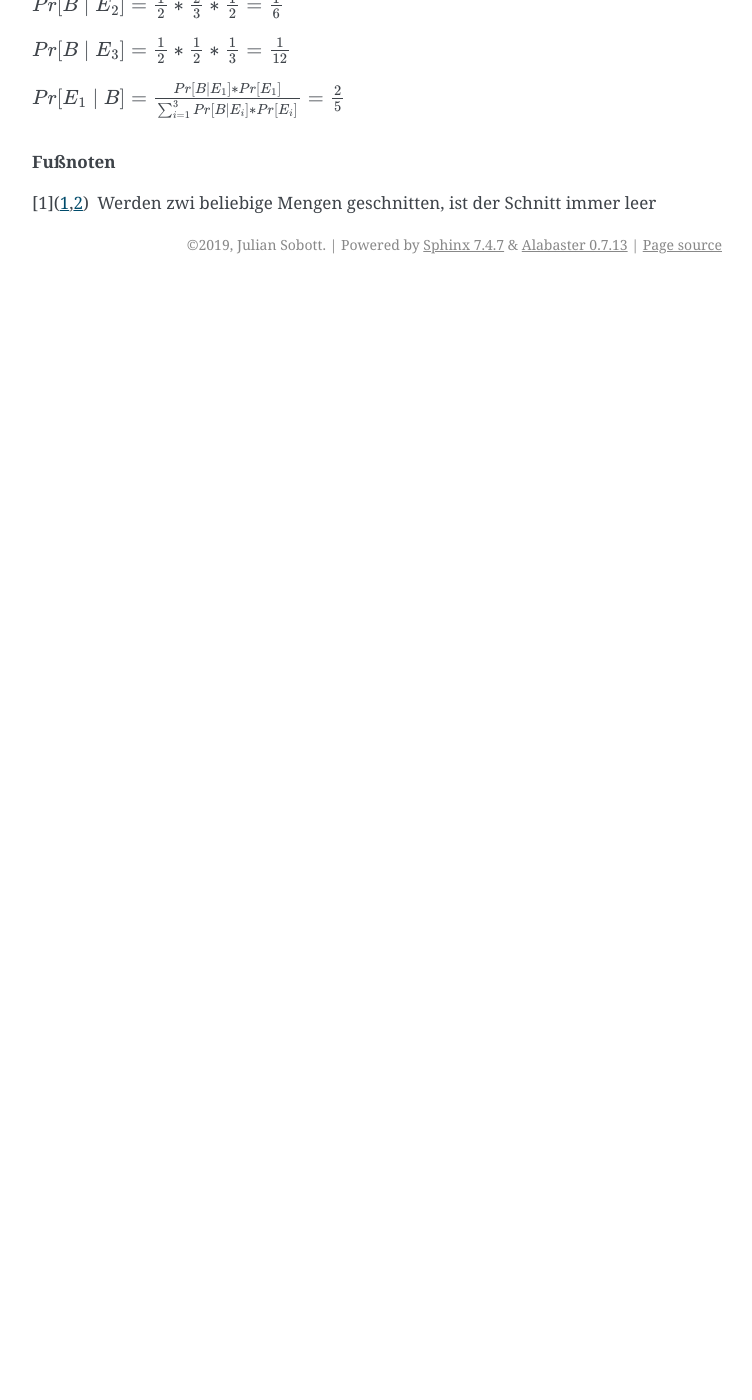
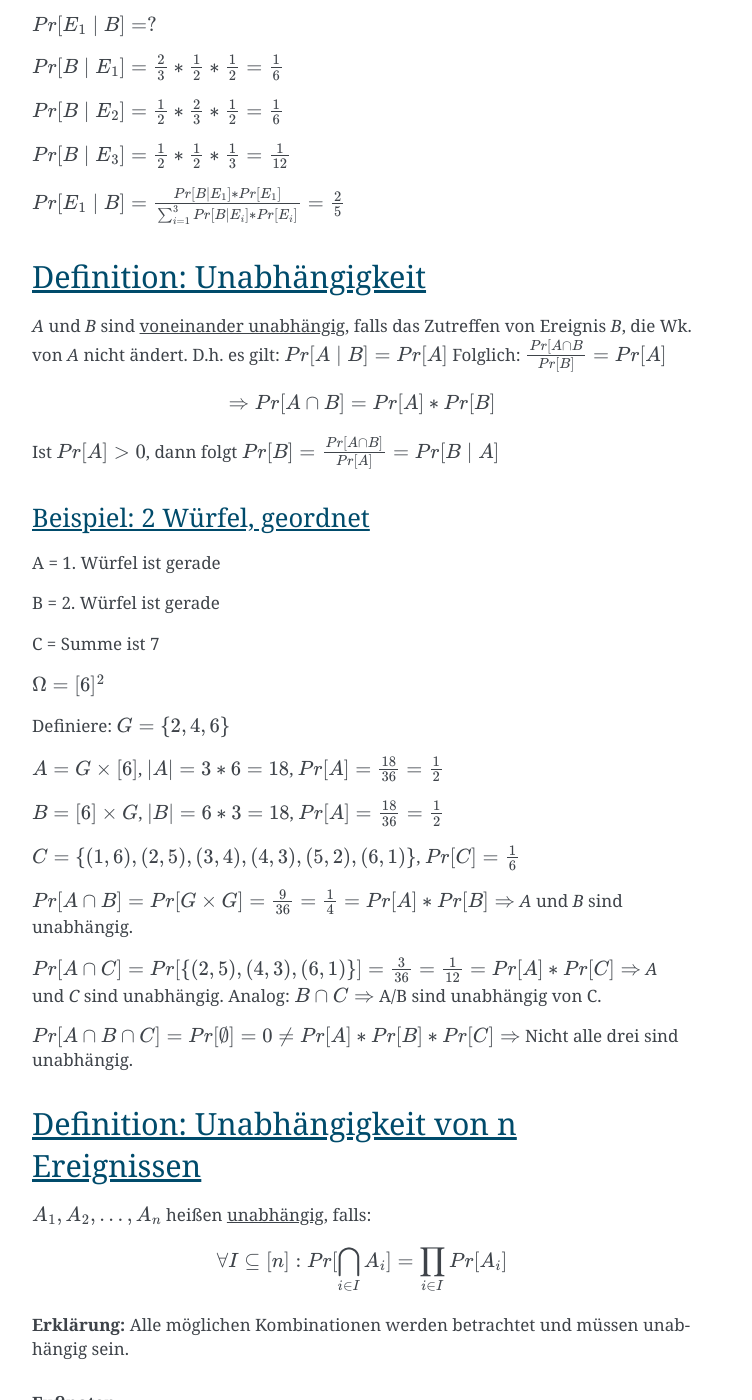
Before and after one commit to JulianSobott/Informatik-Studium, a Sphinx documentation site: the page built from source/wahrscheinlichkeitstheorie_und_statistik/02_bedingte_wahrscheinlichkeiten.rst, in a window 1280 px wide and 1400 px high, scrolled down 5039 px. Shown: the whole window, without its empty margins (388-1140 px from the left). Built offline with Sphinx 7.4.7, drawn with Linux system fonts in a browser that asks for light colours; before the commit the page ends 5323 px from its top, so only the background shows below that; some of the changed text lies outside the part shown.

Commit message:
Add Unabhängigkeit (WT: 03.04.2019)

```diff
--- a/source/wahrscheinlichkeitstheorie_und_statistik/02_bedingte_wahrscheinlichkeiten.rst
+++ b/source/wahrscheinlichkeitstheorie_und_statistik/02_bedingte_wahrscheinlichkeiten.rst
@@ -228,6 +228,52 @@ Frage: Wie groß ist die Wk., dass Münze 1 die gefälschte Münze ist?
 :math:`Pr[E_1\mid B]=\frac{Pr[B\mid E_1]*Pr[E_1]}{\sum_{i=1}^3 Pr[B\mid E_i]*Pr[E_i]} = \frac{2}{5}`
 
 
+Definition: Unabhängigkeit
+****************************
+
+`A` und `B` sind :def:`voneinander unabhängig`, falls das Zutreffen von Ereignis `B`, die Wk. von `A` nicht ändert.
+D.h. es gilt: :math:`Pr[A\mid B] = Pr[A]` Folglich: :math:`\frac{Pr[A\cap B}{Pr[B]}=Pr[A]`
+
+.. math:: \Rightarrow Pr[A\cap B]=Pr[A]*Pr[B]
+
+Ist :math:`Pr[A]>0`, dann folgt :math:`Pr[B]=\frac{Pr[A\cap B]}{Pr[A]}=Pr[B\mid A]`
+
+
+Beispiel: 2 Würfel, geordnet
+^^^^^^^^^^^^^^^^^^^^^^^^^^^^^^
+
+A = 1. Würfel ist gerade
+
+B = 2. Würfel ist gerade
+
+C = Summe ist 7
+
+:math:`\Omega = [6]^2`
+
+Definiere: :math:`G=\{2,4,6\}`
+
+:math:`A=G\times [6]`, :math:`\vert A\vert=3*6=18`, :math:`Pr[A]=\frac{18}{36}=\frac{1}{2}`
+
+:math:`B=[6]\times G`, :math:`\vert B\vert=6*3=18`, :math:`Pr[A]=\frac{18}{36}=\frac{1}{2}`
+
+:math:`C=\{(1,6),(2,5),(3,4),(4,3),(5,2),(6,1)\}`, :math:`Pr[C]=\frac{1}{6}`
+
+:math:`Pr[A\cap B]=Pr[G\times G]=\frac{9}{36}=\frac{1}{4}=Pr[A]*Pr[B]\Rightarrow` `A` und `B` sind unabhängig.
+
+:math:`Pr[A\cap C]=Pr[\{(2,5), (4,3), (6,1)\}]=\frac{3}{36}=\frac{1}{12}=Pr[A]*Pr[C]\Rightarrow` `A` und `C` sind
+unabhängig. Analog: :math:`B\cap C \Rightarrow` A/B sind unabhängig von C.
+
+:math:`Pr[A\cap B \cap C]=Pr[\emptyset]=0\ne Pr[A]*Pr[B]*Pr[C]\Rightarrow` Nicht alle drei sind unabhängig.
+
+Definition: Unabhängigkeit von n Ereignissen
+*********************************************
+
+:math:`A_1,A_2,...,A_n` heißen :def:`unabhängig`, falls:
+
+.. math:: \forall I \subseteq [n] : Pr[\bigcap_{i\in I}A_i]=\prod_{i\in I}Pr[A_i]
+
+**Erklärung:** Alle möglichen Kombinationen werden betrachtet und müssen unabhängig sein.
+
 
 .. rubric:: Fußnoten
 
```
